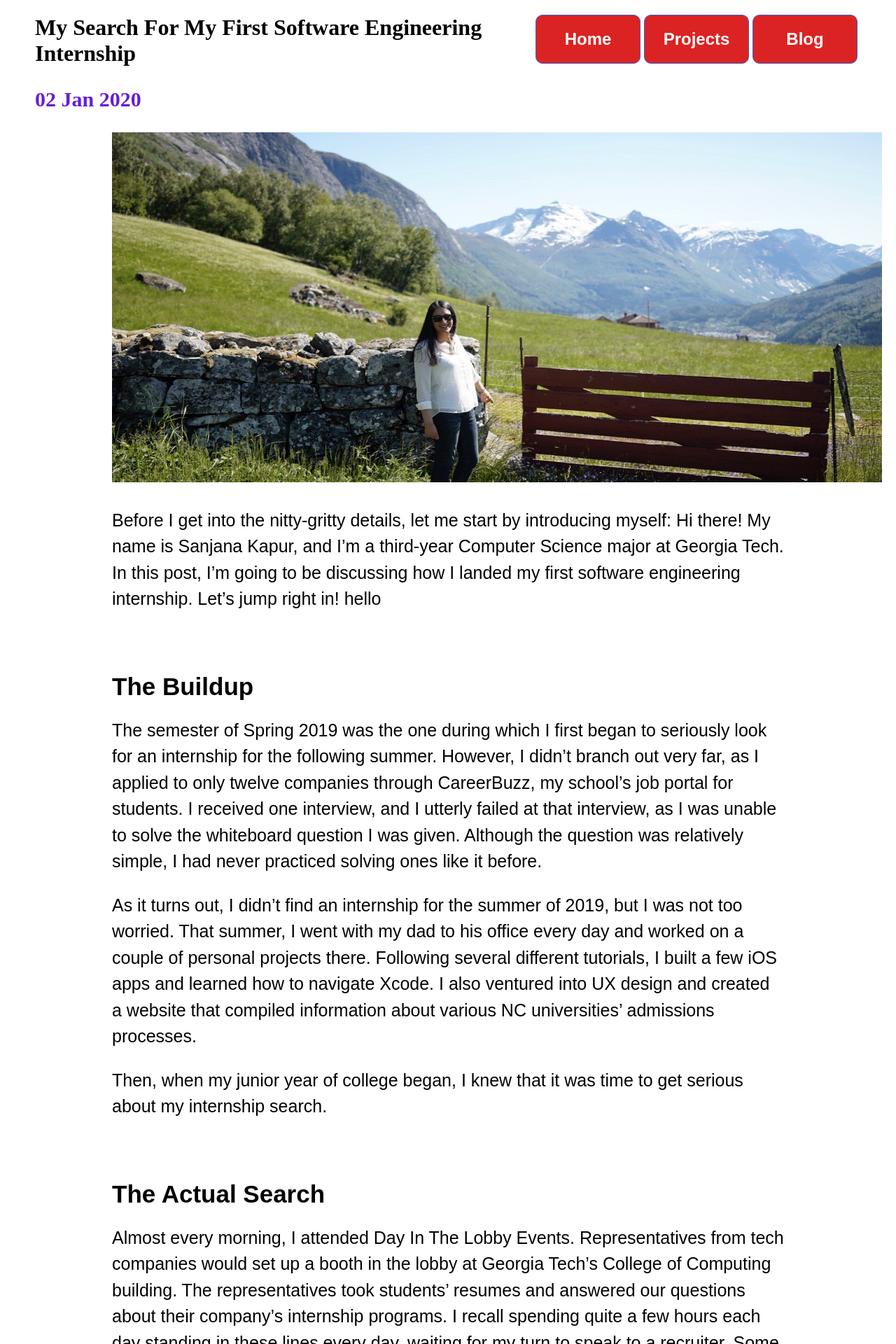
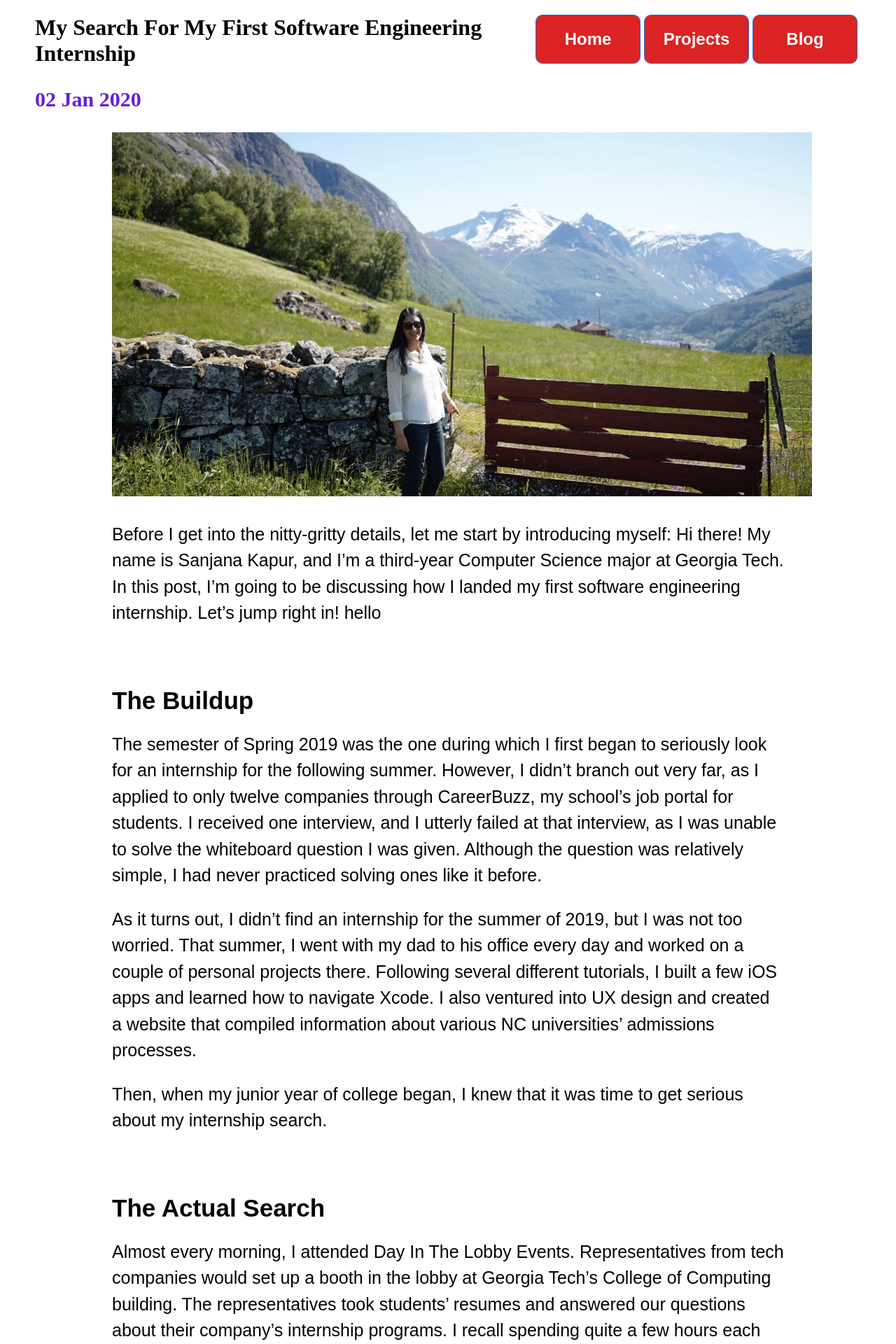
Before and after one commit to skapur12/skapur12.github.io, a Jekyll site: the page built from _posts/2020-01-02-My-Search-For-My-First-Software-Engineering-Internship.md, in a window 1280 px wide. Shown: the top 1920 px of the page at 70% size. Built offline with Jekyll 4.4.1, drawn with Linux system fonts in a browser that asks for light colours; nearby versions of some CDN libraries; comment, search, counter and statistics services are not loaded.

Commit message:
Update 2020-01-02-My-Search-For-My-First-Software-Engineering-Internship.md

```diff
--- a/_posts/2020-01-02-My-Search-For-My-First-Software-Engineering-Internship.md
+++ b/_posts/2020-01-02-My-Search-For-My-First-Software-Engineering-Internship.md
@@ -5,7 +5,7 @@
 ---
 
 
-<img src="/assets/images/norway.jpeg" alt="Me in Norway" width="1100" height="500">
+<img src="/assets/images/norway.jpeg" alt="Me in Norway" width="1000" height="520">
 
 Before I get into the nitty-gritty details, let me start by introducing myself: Hi there! My name is Sanjana Kapur, and I’m a third-year Computer Science major at Georgia Tech. In this post, I’m going to be discussing how I landed my first software engineering internship. Let’s jump right in! hello
 
```
